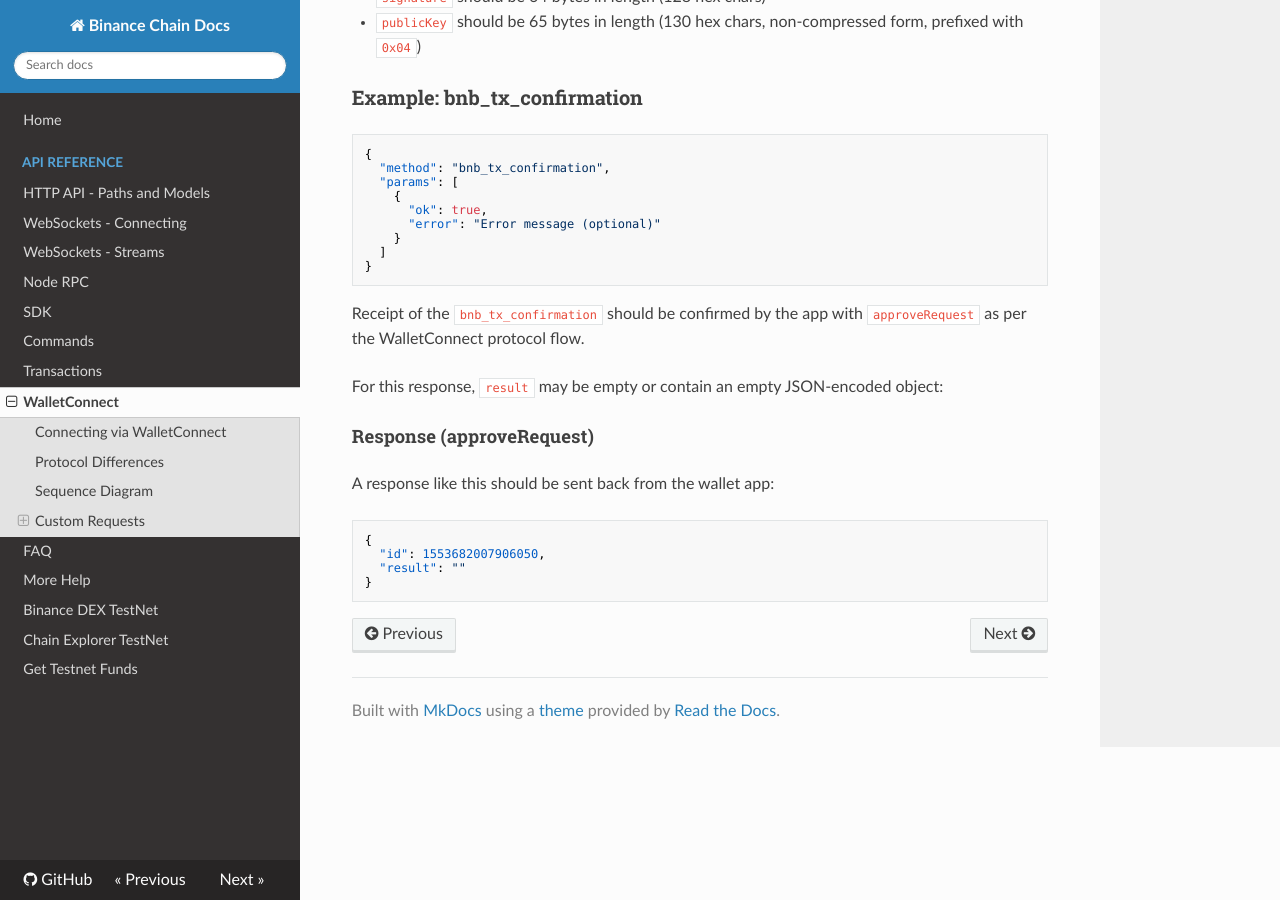
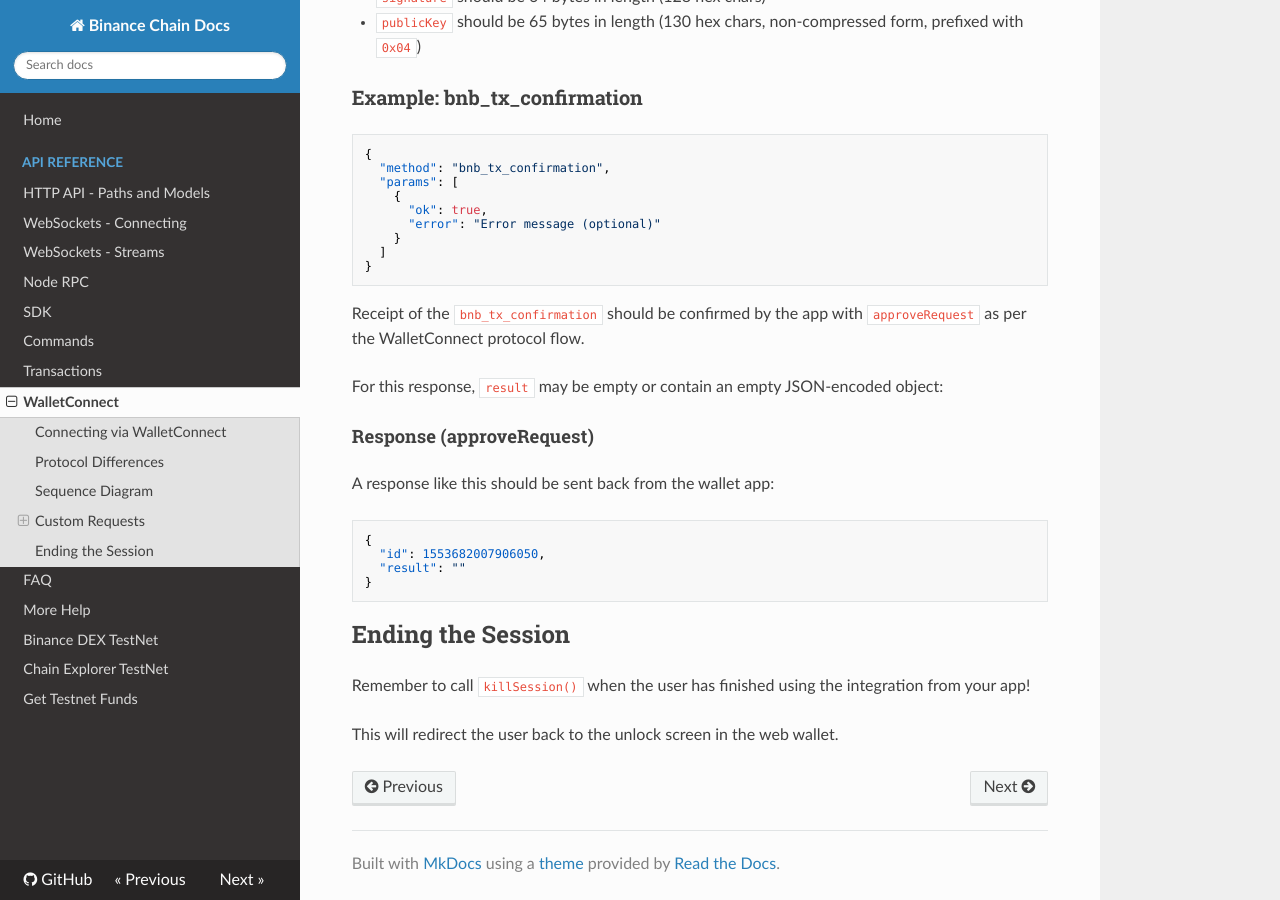
Before and after one commit to yash-sharma1/docs-site, an MkDocs documentation site: the page built from docs/walletconnect.md, in a window 1280 px wide and 900 px high, scrolled down 3230 px. Built offline with MkDocs 1.6.1, drawn with Linux system fonts in a browser that asks for light colours; nearby versions of some CDN libraries.

Commit message:
WalletConnect update

````diff
--- a/docs/walletconnect.md
+++ b/docs/walletconnect.md
@@ -134,3 +134,9 @@
   "result": ""
 }
 ```
+
+## Ending the Session
+
+Remember to call `killSession()` when the user has finished using the integration from your app!
+
+This will redirect the user back to the unlock screen in the web wallet.
````
